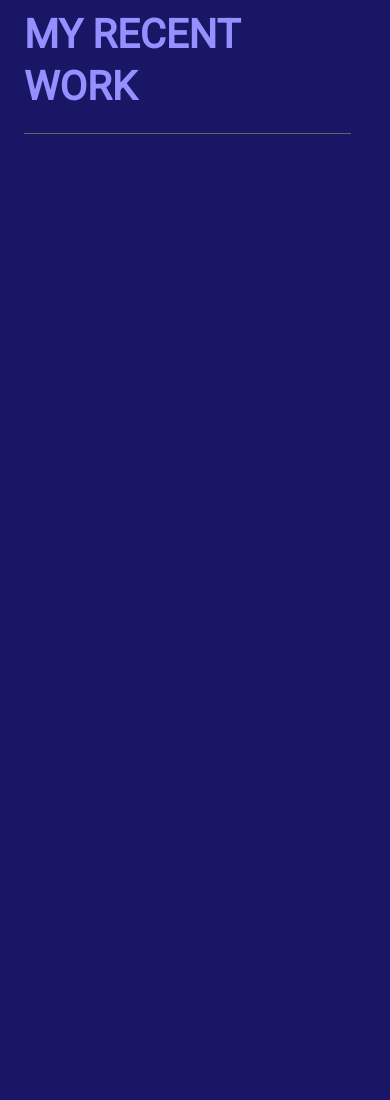
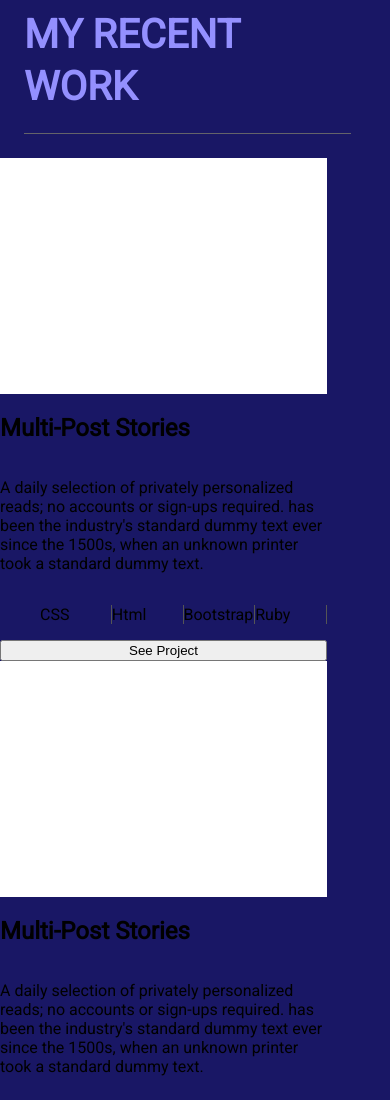
Before and after one commit to Paul-js-hub/portfolio, a website: page index.html in a window 390 px wide. Shown: the part 900-2000 px from the top of the page. Before the commit the page ends 1058 px from the top, so only its background shows below. Drawn offline with Linux system fonts and the light colour scheme.

Commit message:
Add CSS and html codes for the work section

```diff
--- a/index.html
+++ b/index.html
@@ -109,6 +109,58 @@
           <h1>MY RECENT WORK</h1>
         </section>
       </div>
+      <div class="section4-work-details">
+        <section>
+          <div class="personal-projects">
+          <img src="images/image2.png" alt="project-image"/>
+          <h1>Multi-Post Stories</h1>
+          <p>A daily selection of privately personalized reads; no accounts or sign-ups required. has been the industry's standard dummy text ever since the 1500s, when an unknown printer took a standard dummy text.</p>
+          <ul>
+            <li>CSS</li>
+            <li>Html</li>
+            <li>Bootstrap</li>
+            <li>Ruby</li>
+          </ul>
+          <button>See Project</button>
+          </div>
+          <div class="personal-projects">
+            <img src="images/image2.png" alt="project-image"/>
+            <h1>Multi-Post Stories</h1>
+            <p>A daily selection of privately personalized reads; no accounts or sign-ups required. has been the industry's standard dummy text ever since the 1500s, when an unknown printer took a standard dummy text.</p>
+            <ul>
+              <li>CSS</li>
+              <li>Html</li>
+              <li>Bootstrap</li>
+              <li>Ruby</li>
+            </ul>
+            <button>See Project</button>
+            </div>
+            <div class="personal-projects">
+              <img src="images/image2.png" alt="project-image"/>
+              <h1>Multi-Post Stories</h1>
+              <p>A daily selection of privately personalized reads; no accounts or sign-ups required. has been the industry's standard dummy text ever since the 1500s, when an unknown printer took a standard dummy text.</p>
+              <ul>
+                <li>CSS</li>
+                <li>Html</li>
+                <li>Bootstrap</li>
+                <li>Ruby</li>
+              </ul>
+              <button>See Project</button>
+              </div>
+              <div class="personal-projects">
+                <img src="images/image2.png" alt="project-image"/>
+                <h1>Multi-Post Stories</h1>
+                <p>A daily selection of privately personalized reads; no accounts or sign-ups required. has been the industry's standard dummy text ever since the 1500s, when an unknown printer took a standard dummy text.</p>
+                <ul>
+                  <li>CSS</li>
+                  <li>Html</li>
+                  <li>Bootstrap</li>
+                  <li>Ruby</li>
+                </ul>
+                <button>See Project</button>
+                </div>
+        </section>
+      </div>
     </div>
   </body>
 </html>
--- a/style.css
+++ b/style.css
@@ -154,4 +154,26 @@ body {
     border-bottom: 1px solid #646369;
     padding-bottom: 20px;
   }
+
+  .section4-work-details > section {
+    display: grid;
+    grid-template-columns: 100%;
+    grid-template-rows: 25% 25% 25% 25%;
+    width: 327px;
+  }
+
+  .personal-projects{
+    display: flex;
+    flex-direction: column;
+  }
+
+  .personal-projects > ul {
+    display: grid;
+    grid-template-columns: 25% 25% 25% 25%;
+    list-style: none;
+  }
+
+  .personal-projects > ul > li {
+    border-right: 1px solid #555555;;
+  }
 }
```
Also changed, not shown: images/image2.png (added), 1 other file.
